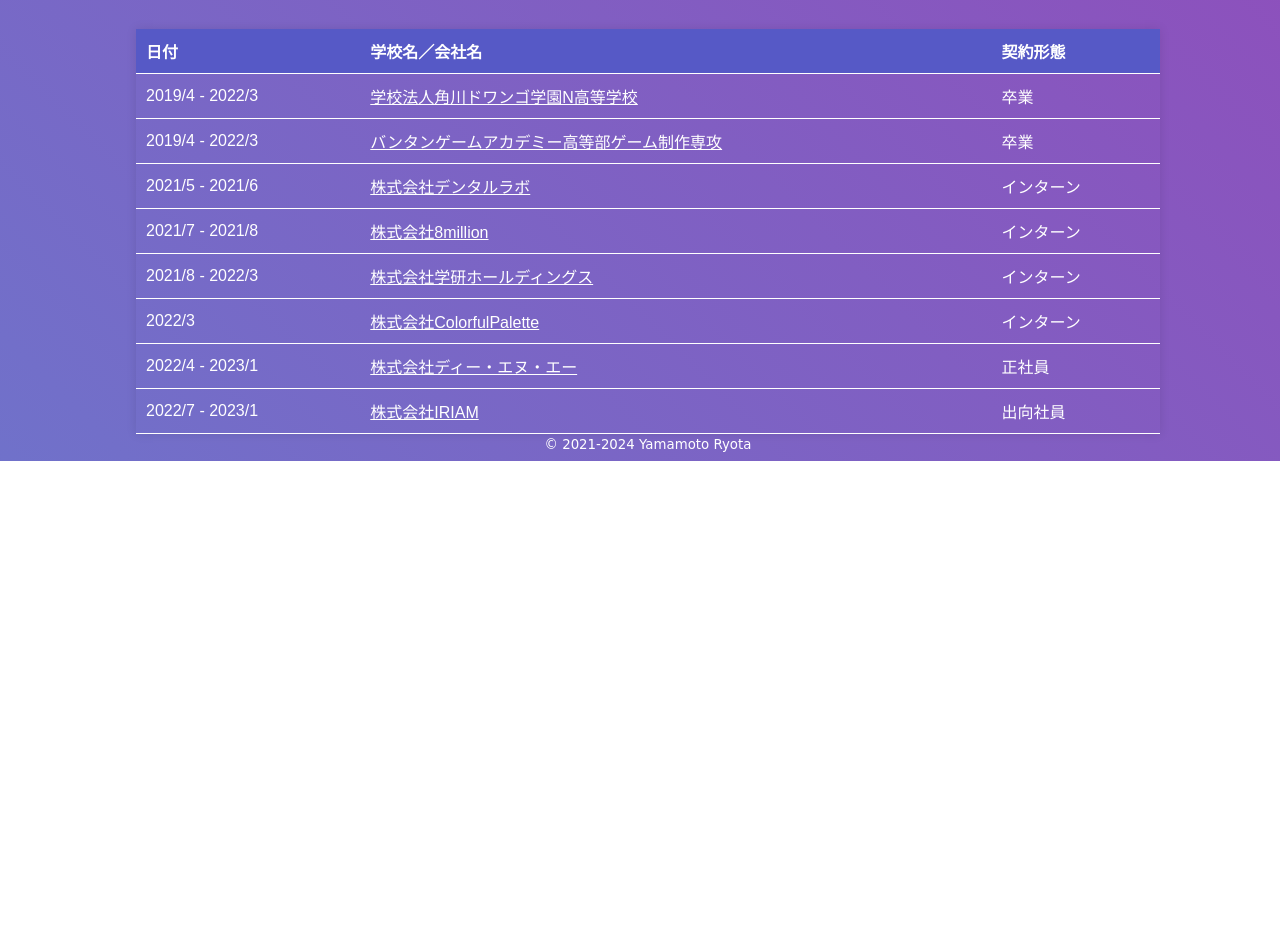
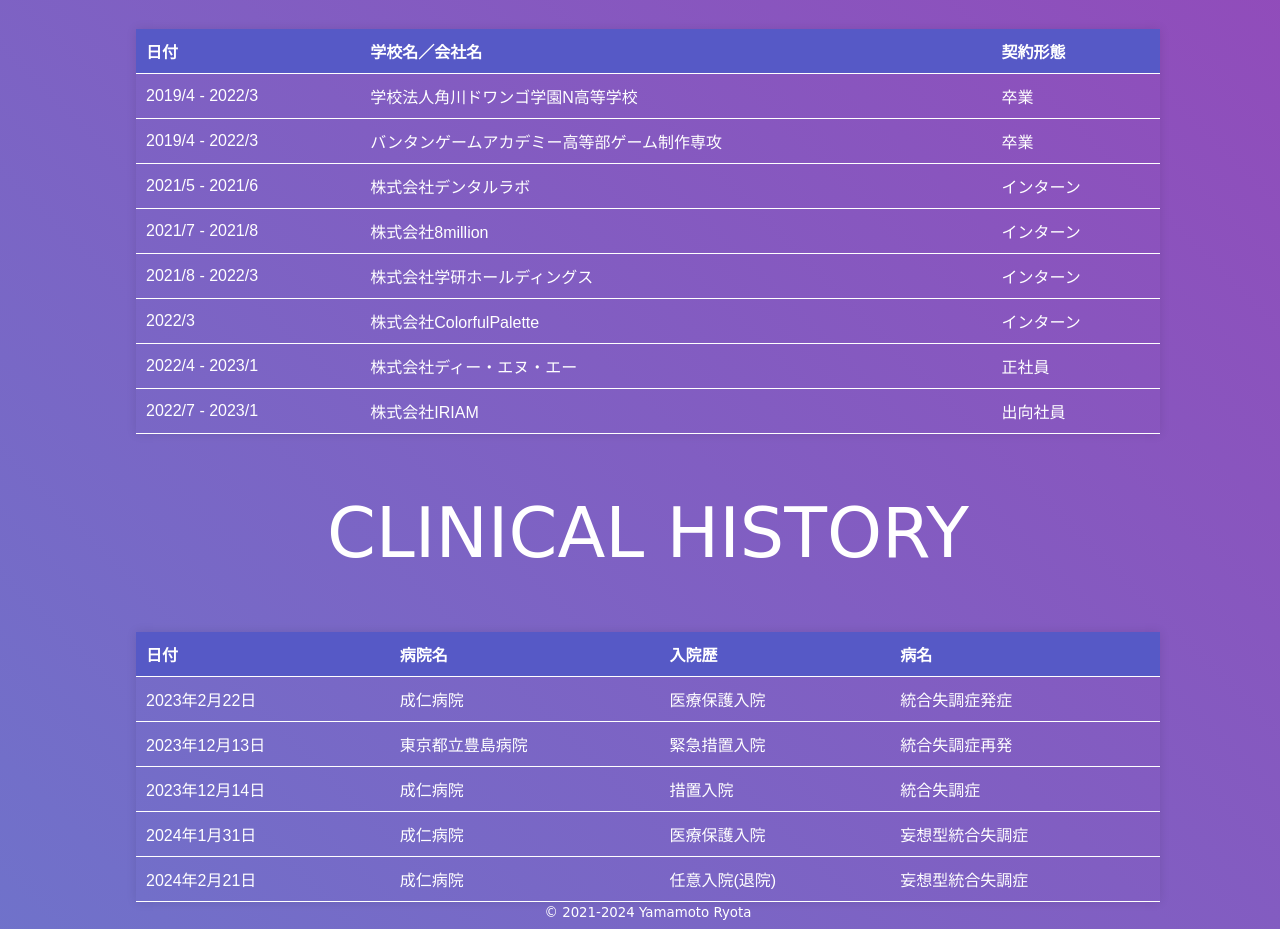
Before and after one commit to PH19-RYOTA/portfolio, a plain HTML site: page my work/work.html in a window 1280 px wide. Shown: the part 3940-4869 px from the top of the page. Before the commit the page ends 4401 px from the top, so only its background shows below. Drawn offline with nearby package versions, Linux system fonts and the light colour scheme; a web font is replaced by a local one.

Commit message:
add clinical-history

```diff
--- a/my work/style.css
+++ b/my work/style.css
@@ -29,6 +29,11 @@ th, td {
 th {
    background-color: #5659C6;
    color: white;
+}
+
+td a{
+   text-decoration: none;
+   color: #fff;
 }
 
 /* tr:nth-child(even) {
--- a/my work/work.html
+++ b/my work/work.html
@@ -141,6 +141,52 @@
             </tbody>
         </table>
       </section>
+      <section id="clinical-history">
+         <h1>CLINICAL HISTORY</h1>
+         <table>
+            <thead>
+                <tr>
+                    <th>日付</th>
+                    <th>病院名</th>
+                    <th>入院歴</th>
+                    <th>病名</th>
+                </tr>
+            </thead>
+            <tbody>
+                <tr>
+                    <td>2023年2月22日</td>
+                    <td><a href="http://www.seijin.org/" target="_blank">成仁病院</a></td>
+                    <td>医療保護入院</td>
+                    <td>統合失調症発症</td>
+                </tr>
+                <tr>
+                    <td>2023年12月13日</td>
+                    <td><a href="https://www.tmhp.jp/toshima/section/medical/psychiatry/index.html" target="_blank">東京都立豊島病院</a></td>
+                    <td>緊急措置入院</td>
+                    <td>統合失調症再発</td>
+                </tr>
+                <tr>
+                    <td>2023年12月14日</td>
+                    <td><a href="http://www.seijin.org/" target="_blank">成仁病院</a></td>
+                    <td>措置入院</td>
+                    <td>統合失調症</td>
+                </tr>
+                <tr>
+                  <td>2024年1月31日</td>
+                  <td><a href="http://www.seijin.org/" target="_blank">成仁病院</a></td>
+                  <td>医療保護入院</td>
+                  <td>妄想型統合失調症</td>
+                </tr>
+                <tr>
+                  <td>2024年2月21日</td>
+                  <td><a href="http://www.seijin.org/" target="_blank">成仁病院</a></td>
+                  <td>任意入院(退院)</td>
+                  <td>妄想型統合失調症</td>
+                </tr>
+               </tr>
+            </tbody>
+        </table>
+      </section>
    </main>
    <!-- Footer -->
    <footer>
```
